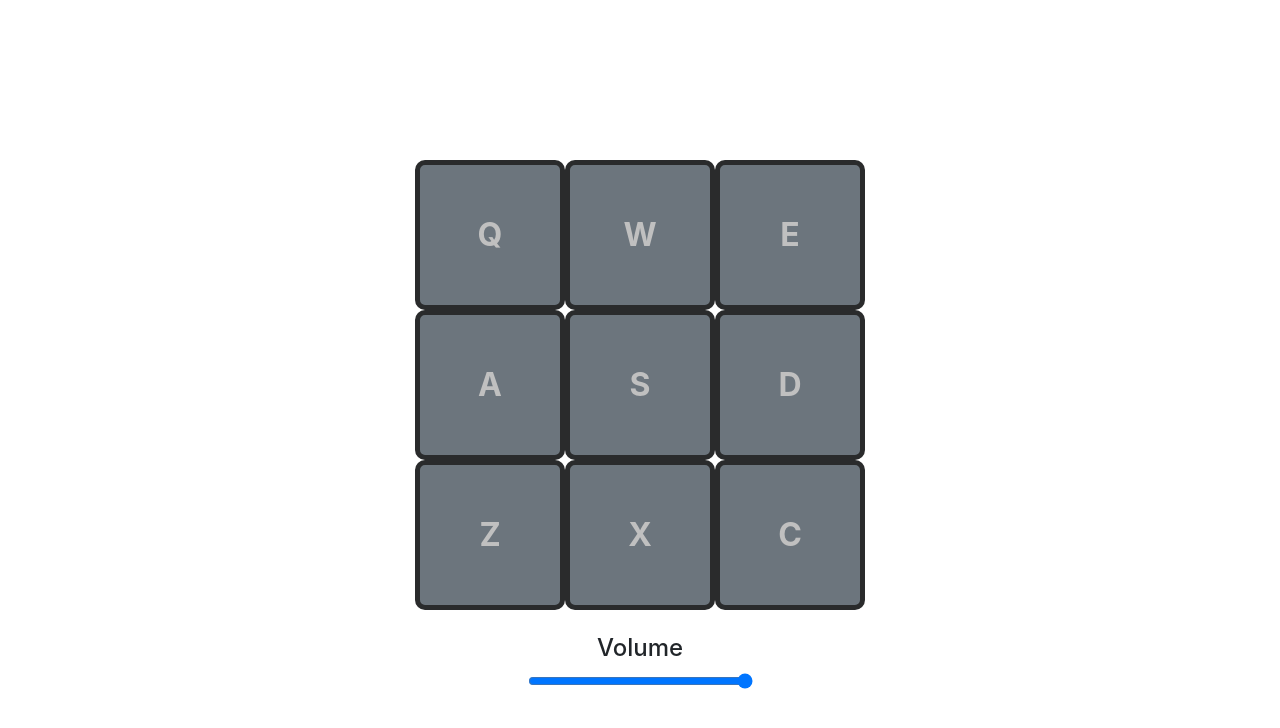
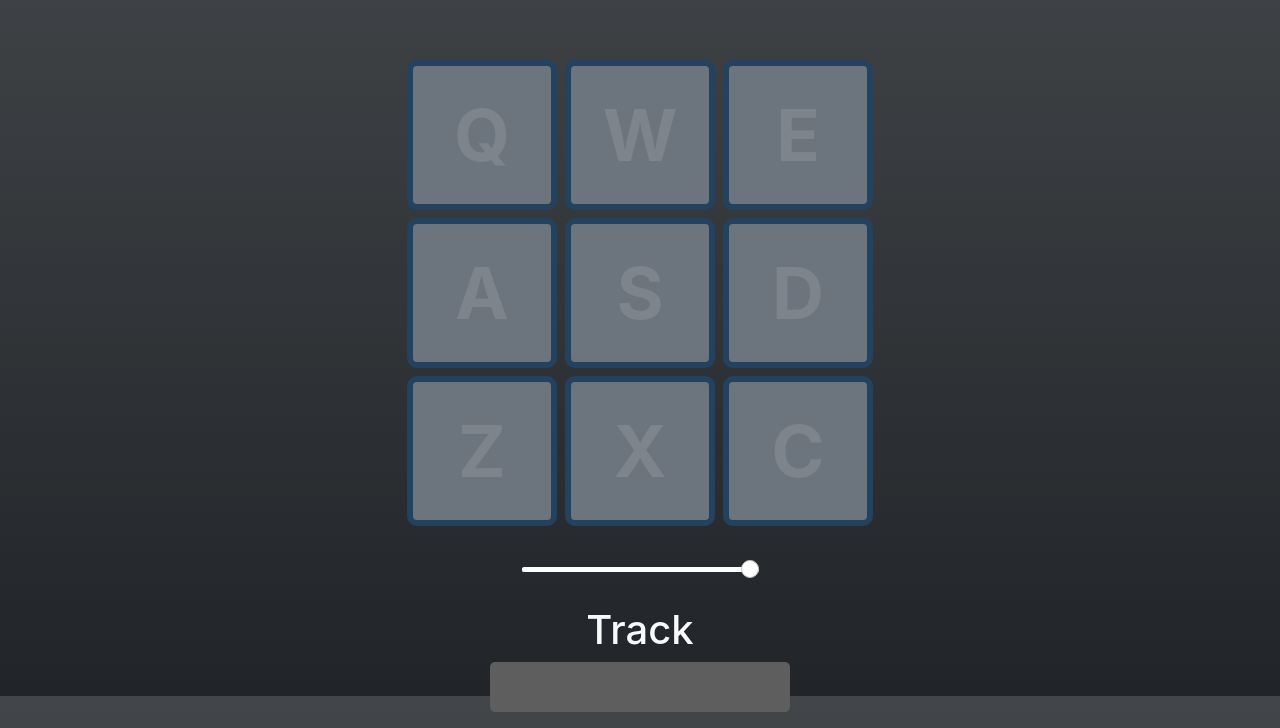
Before and after one commit to Sly-Ry/Drum-Machine, a React (Create React App) app: page / in a window 1280 px wide. Shown: the part 104-832 px from the top of the page. Before the commit the page ends 800 px from the top, so only its background shows below. Built offline with nearby package versions, Linux system fonts and the light colour scheme.

Commit message:
added track bar, styling volume changes

```diff
--- a/public/index.html
+++ b/public/index.html
@@ -14,7 +14,7 @@
     <link href="https://cdn.jsdelivr.net/npm/bootstrap@5.0.2/dist/css/bootstrap.min.css" rel="stylesheet" integrity="sha384-EVSTQN3/azprG1Anm3QDgpJLIm9Nao0Yz1ztcQTwFspd3yD65VohhpuuCOmLASjC" crossorigin="anonymous">
     <title>Drum Machine</title>
   </head>
-  <body>
+  <body class="bg-dark bg-gradient">
     <div id="root"></div>
   </body>
 </html>
--- a/src/App.css
+++ b/src/App.css
@@ -1,7 +1,12 @@
+body {
+  width: 100vw;
+  height: 100vh;
+}
+
 .App {
   display: flex;
   justify-content: center;
-  margin-top: 33vh;
+  padding-top: 20vh;
 }
 
 .drum-pads {
@@ -10,14 +15,98 @@
 }
 
 .drum-pad {
-  border: 5px solid rgb(42, 43, 44);
+  border: 6px solid rgb(35, 66, 95);
   border-radius: 10px;
+  margin: 4px;
   width: 150px;
   height: 150px;
   display: flex;
   justify-content: center;
   align-items: center;
-  font-size: 4vh;
+  font-size: 9vh;
   font-weight: bolder;
-  color: rgb(192, 192, 192);
+  color: rgba(214, 214, 214, 0.164);
 }
+
+h4 {
+  color: white;
+}
+
+input[type=range] {
+  height: auto;
+  -webkit-appearance: none;
+  margin: 10px 0;
+  width: 100%;
+  border-radius: 5px;
+}
+
+input[type=range]::-webkit-slider-runnable-track {
+  width: 100%;
+  height: 5px;
+  cursor: pointer;
+  box-shadow: 0px 0px 0px #000000;
+  background: #ffffff;
+  border-radius: 5px;
+  border: 0px solid #000000;
+}
+
+input[type=range]::-webkit-slider-thumb {
+  box-shadow: 0px 0px 0px #b4b4b4;
+  border: 1px solid #c4c4c4;
+  height: 18px;
+  width: 18px;
+  border-radius: 25px;
+  background: #ffffff;
+  cursor: pointer;
+  -webkit-appearance: none;
+  margin-top: -7px;
+}
+
+.noselect {
+  -webkit-touch-callout: none; /* iOS Safari */
+    -webkit-user-select: none; /* Safari */
+     -khtml-user-select: none; /* Konqueror HTML */
+       -moz-user-select: none; /* Old versions of Firefox */
+        -ms-user-select: none; /* Internet Explorer/Edge */
+            user-select: none; /* Non-prefixed version, currently
+                                  supported by Chrome, Edge, Opera and Firefox */
+}
+
+/* Track Section */
+.track{
+  display: flex;
+  flex-direction: column;
+  justify-content: center;
+  align-items: center;
+}
+
+.track-box {
+
+}
+
+.track p {
+  height: 50px;
+  background: rgb(94, 94, 94);
+  border-radius: 5px;
+  width: 300px;
+  overflow-y: hidden;
+  overflow-x: scroll;
+}
+
+.track p::-webkit-scrollbar {
+  width: 1em;
+}
+
+.track p::-webkit-scrollbar-track {
+  box-shadow: inset 0 0 6px white;
+}
+
+.track p::-webkit-scrollbar-button {
+  background-color: #000000;
+  outline: 1px solid grey;
+}
+
+.track p::-webkit-scrollbar-thumb {
+  background-color: rgb(12, 12, 12);
+  outline: 1px solid slategrey;
+}
--- a/src/App.js
+++ b/src/App.js
@@ -61,6 +61,7 @@ const arr = [
 function App() {
 
   const [volume, setVolume] = useState(1);
+  const [track, setTrack] = useState('')
 
   return (
 
@@ -70,30 +71,35 @@ function App() {
         <div id="display"></div>
         <div className='drum-pads'>
           {arr.map((clip) => (
-            <Pad key={clip.id} clip={clip} volume={volume}/>
+            <Pad key={clip.id} clip={clip} volume={volume} setTrack={setTrack}/>
           ))}
         </div>
         <br/>
         <div className='volume text-center'>
-          <h4>Volume</h4>
+          {/* <h4>Volume</h4> */}
           <input
-            onChange={(e) =>
-              setVolume(e.target.value)
-            }
+            onChange={(e) => setVolume(e.target.value)}
             type="range"
             step="0.01"
             value={volume}
             max="1"
             min="0"
             className='w-50'
-          ></input>
+          />
+        </div>
+        <div className='track text-center'>
+          <h1 className='text-light mt-4'>Track</h1>
+          <div className="track-box">
+            <p className='text-center text-light'>{track}</p>
+          </div>
+
         </div>
       </div>
     </div>
   );
 }
 
-function Pad({ clip, volume }){
+function Pad({ clip, volume, setTrack }){
 
   const [active, setActive] = useState(false);
 
@@ -102,7 +108,7 @@ function Pad({ clip, volume }){
     return () => {
       document.removeEventListener('keydown', handleKeyPress);
     }
-  }, []);
+  });
 
 
   const handleKeyPress = (e) => {
@@ -118,6 +124,7 @@ function Pad({ clip, volume }){
     audio.volume = volume;
     audio.currentTime = 0;
     audio.play();
+    setTrack(prev => prev + clip.text + " ");
   }
 
   return (
@@ -127,10 +134,10 @@ function Pad({ clip, volume }){
         playSound(clip.text)
       }}
       id={clip.src}
-      className={`drum-pad bg-secondary ${active && "bg-info"}`}
+      className={`drum-pad bg-secondary noselect ${active && "bg-warning text-light"}`}
       >
       {clip.text}
-      <audio className='clip' id={clip.text} src={clip.src} />
+      <audio className='clip ' id={clip.text} src={clip.src} />
     </div>
   );
 }
```
